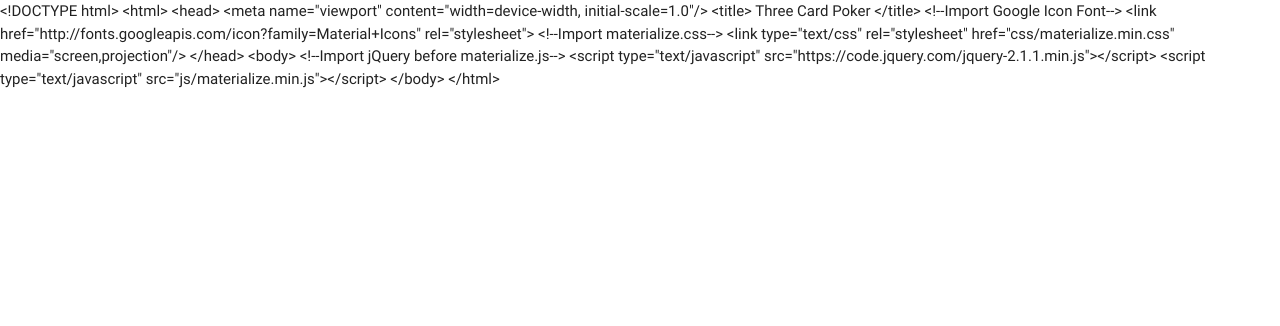
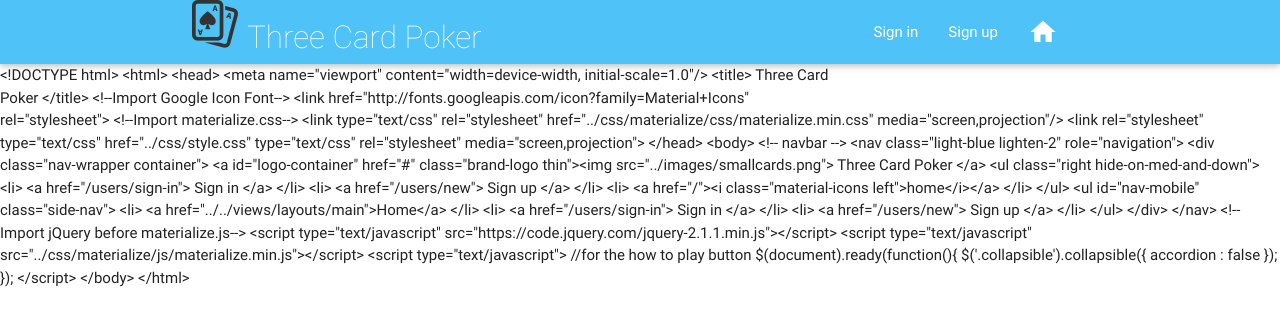
Before and after one commit to kellymersereau/Smashing_Aces, a Node server app: template views/layouts/main.handlebars in a window 1280 px wide. Shown: the top 326 px of the page. Run offline with Node 20, Linux system fonts and the light colour scheme; the template is opened without the code that fills it, so the values that code supplies are empty; some libraries are stand-ins or nearby versions.

Commit message:
updated file structure and index.handlebars

```diff
--- a/views/layouts/main.handlebars
+++ b/views/layouts/main.handlebars
@@ -8,16 +8,77 @@
       <!--Import Google Icon Font-->
       <link href="http://fonts.googleapis.com/icon?family=Material+Icons" rel="stylesheet">
       <!--Import materialize.css-->
-      <link type="text/css" rel="stylesheet" href="css/materialize.min.css"  media="screen,projection"/>
+      <link type="text/css" rel="stylesheet" href="../css/materialize/css/materialize.min.css"  media="screen,projection"/>
+      <link rel="stylesheet" type="text/css" href="../css/style.css" type="text/css" rel="stylesheet" media="screen,projection">
 
-    </head>
+  </head>
 
     <body>
+
+      <!-- navbar -->
+      <nav class="light-blue lighten-2" role="navigation">
+        <div class="nav-wrapper container">
+          <a id="logo-container" href="#" class="brand-logo thin"><img src="../images/smallcards.png"> Three Card Poker </a>
+          <ul class="right hide-on-med-and-down">
+            {{#unless logged_in}}
+              <li>
+                <a href="/users/sign-in"> Sign in </a>
+              </li>
+              <li>
+                <a href="/users/new"> Sign up </a>
+              </li>
+            {{/unless}}
+
+            {{#if logged_in}}
+              <li>
+                <a href="/users/sign-out"> Sign out </a>
+              </li>
+            {{/if}}
+
+          <li>
+            <a href="/"><i class="material-icons left">home</i></a>
+          </li>
+        </ul>
+
+        {{!-- for mobile use only --}}
+          <ul id="nav-mobile" class="side-nav">
+            <li>
+              <a href="../../views/layouts/main">Home</a>
+            </li>
+
+            {{#unless logged_in}}
+              <li>
+                <a href="/users/sign-in"> Sign in </a>
+              </li>
+              <li>
+                <a href="/users/new"> Sign up </a>
+              </li>
+            {{/unless}}
+
+            {{#if logged_in}}
+              <li>
+                <a href="/users/sign-out"> Sign out </a>
+              </li>
+            {{/if}}
+
+          </ul>
+        </div>
+      </nav>
+
 
       {{body}}
 
       <!--Import jQuery before materialize.js-->
-      <script type="text/javascript" src="https://code.jquery.com/jquery-2.1.1.min.js"></script>
-      <script type="text/javascript" src="js/materialize.min.js"></script>
-    </body>
-  </html>
+    <script type="text/javascript" src="https://code.jquery.com/jquery-2.1.1.min.js"></script>
+    <script type="text/javascript" src="../css/materialize/js/materialize.min.js"></script>
+
+    <script type="text/javascript">
+      //for the how to play button
+      $(document).ready(function(){
+        $('.collapsible').collapsible({
+          accordion : false
+        });
+      });
+    </script>
+  </body>
+</html>
```
Also changed, not shown: controllers/user_controller.js (added), controllers/waitingRoom_controller.js (added), public/assets/html/home.html, views/cardgame/cardgame.handlebars (added), views/user/delete_account.handlebars (added), views/user/new.handlebars (added), views/user/sign_in.handlebars (added).
